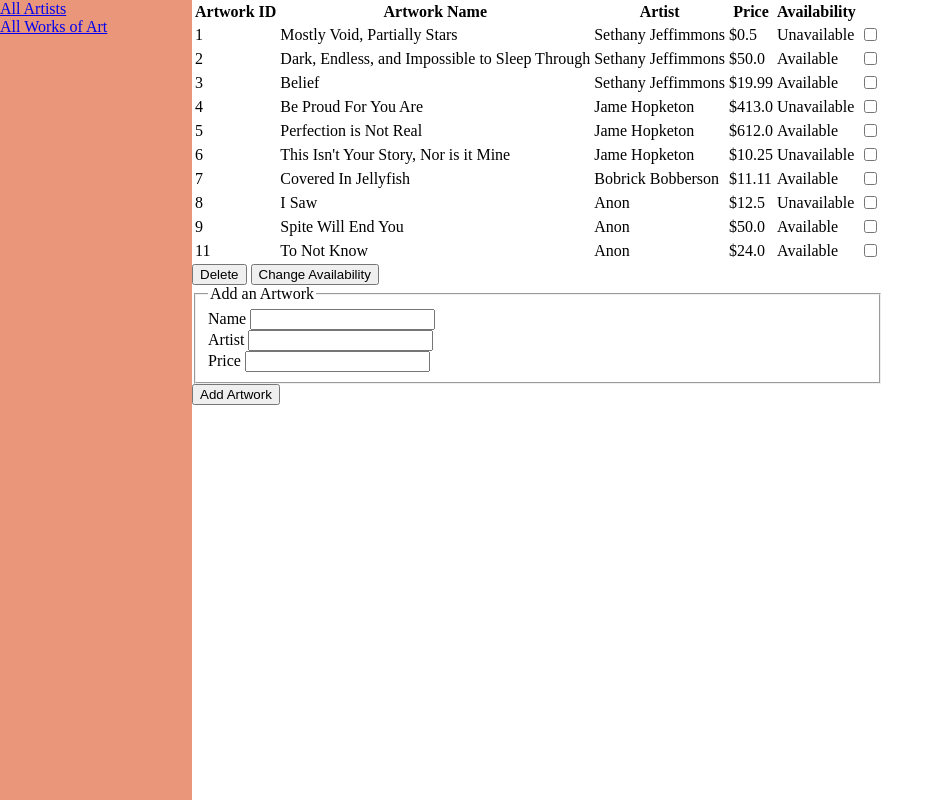
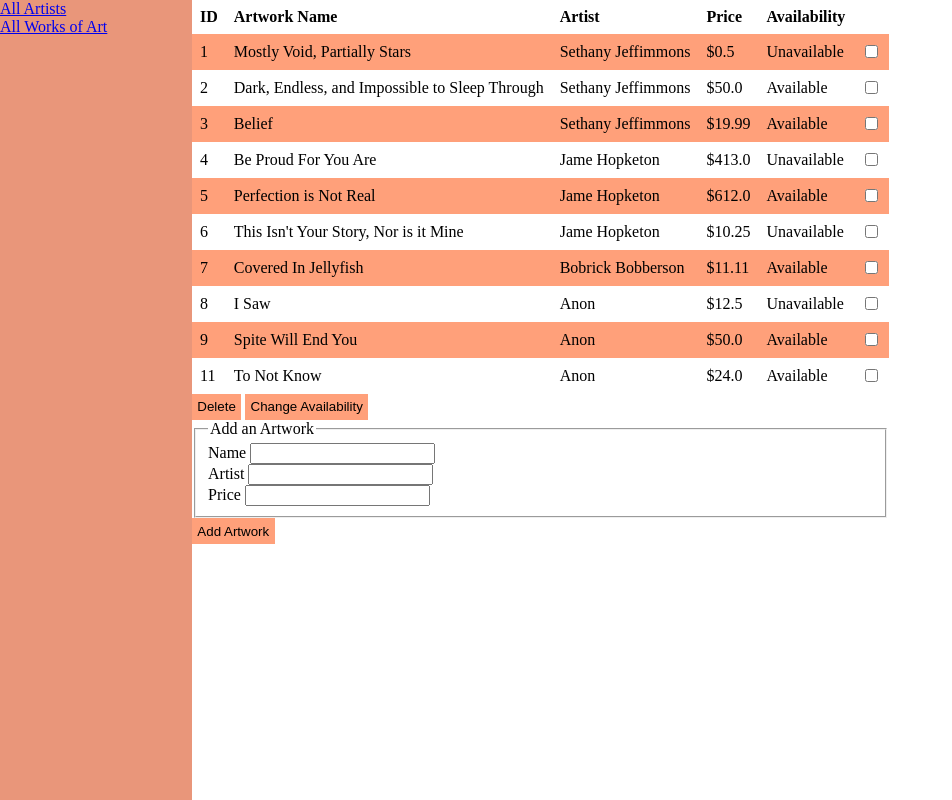
Before and after one commit to azhdrake/art_catalogue, a Flask app: page / in a window 1280 px wide. Shown: the whole page, without its empty margins (0-952 px from the left). Run offline with Flask 2, Linux system fonts and the light colour scheme; data comes from the database, SQL or seed files in the repository.

Commit message:
Make aesthetic changes

```diff
--- a/static/main.css
+++ b/static/main.css
@@ -20,3 +20,32 @@ body{
     height: 100%;
     background-color: darksalmon;
 }
+
+table {
+    border-collapse: collapse;
+    width: 100%;
+  }
+
+th, td {
+    text-align: left;
+    padding: .5em;
+  }
+
+tr:nth-child(even) {
+    background-color: lightsalmon;
+}
+
+button, .btn {
+    padding: .25em;
+    transition-duration: 0.4s;
+    background-color: lightsalmon;
+    border: none;
+    text-align: center;
+    text-decoration: none;
+    display: inline-block;
+    border: 2px solid lightsalmon;
+}
+
+button:hover, .btn:hover {
+    background-color: whitesmoke;
+}
--- a/templates/add_art.html
+++ b/templates/add_art.html
@@ -51,7 +51,7 @@
             </div>
         </fieldset>
         <div>
-            {{ form.submit() }}
+            {{ form.submit(class_="btn") }}
         </div>
    </form>
 {% endblock add_art %}
--- a/templates/display_art.html
+++ b/templates/display_art.html
@@ -7,7 +7,7 @@
     <form method="POST" action="/modify_art">
         <table>
             <tr>
-                <th>Artwork ID</th>
+                <th>ID</th>
                 <th>Artwork Name</th>
                 <th>Artist</th>
                 <th>Price</th>
--- a/templates/display_artists.html
+++ b/templates/display_artists.html
@@ -3,7 +3,7 @@
 {% block content %}
     <table>
         <tr>
-            <th>Artist ID</th>
+            <th>ID</th>
             <th>Name</th>
             <th>Email</th>
         </tr>
```
